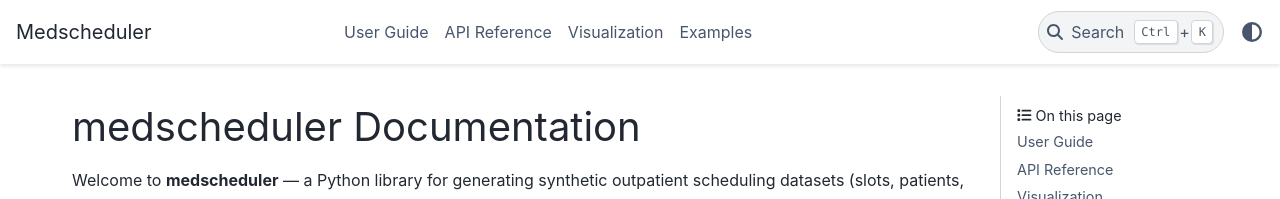
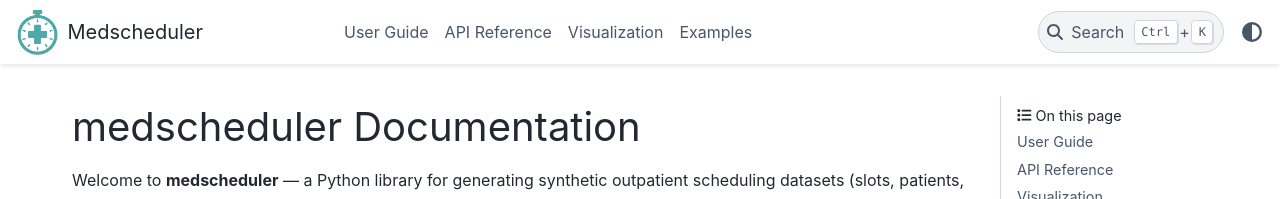
Before and after one commit to carogaltier/medscheduler, a Sphinx documentation site: the page built from docs/index.md, in a window 1280 px wide. Shown: the top 199 px of the page. Built offline with Sphinx 7.4.7 and the PyData theme 0.15.4, drawn with Linux system fonts in a browser that asks for light colours.

Commit message:
Update conf.py

```diff
--- a/docs/conf.py
+++ b/docs/conf.py
@@ -38,3 +38,19 @@
 
 # Don't try to build API folder for now (until we wire autodoc)
 exclude_patterns = ["_build", "Thumbs.db", ".DS_Store", "api/**"]
+
+# Logo path (relative to docs/)
+html_logo = "_static/logo.png"
+
+# Opcional: favicon
+html_favicon = "_static/logo.png"
+
+# Theme options
+html_theme_options = {
+    "logo": {
+        "text": "Medscheduler",
+    },
+    "show_toc_level": 2,
+}
+
+html_static_path = ["_static"]
```
